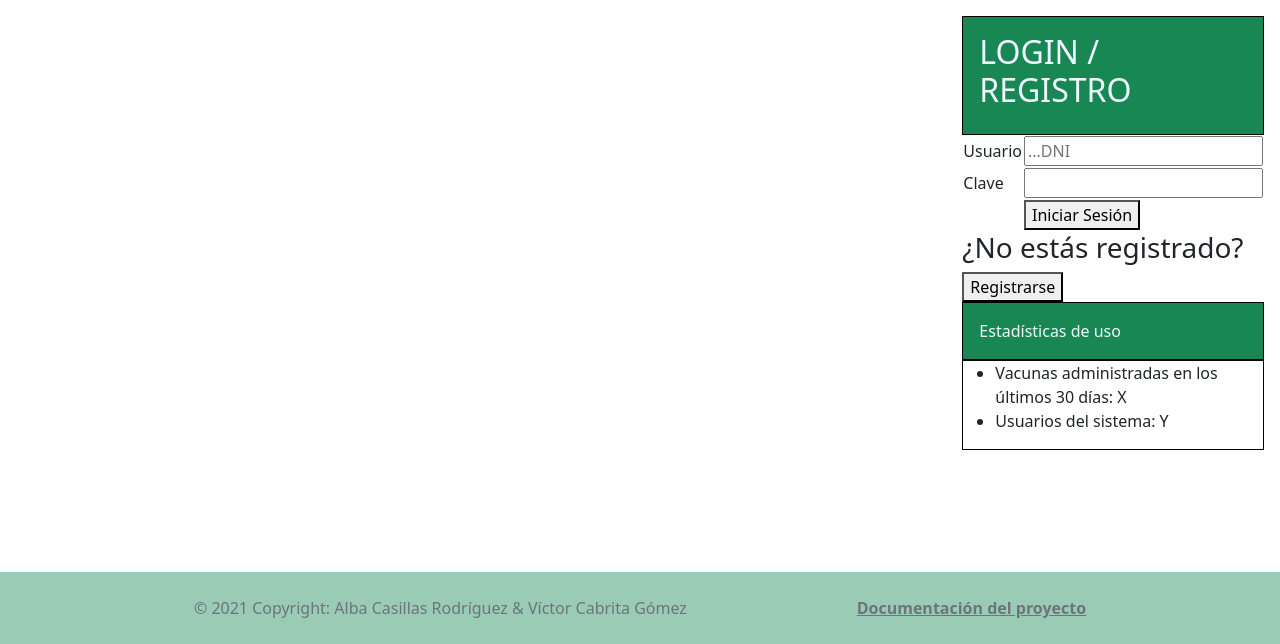
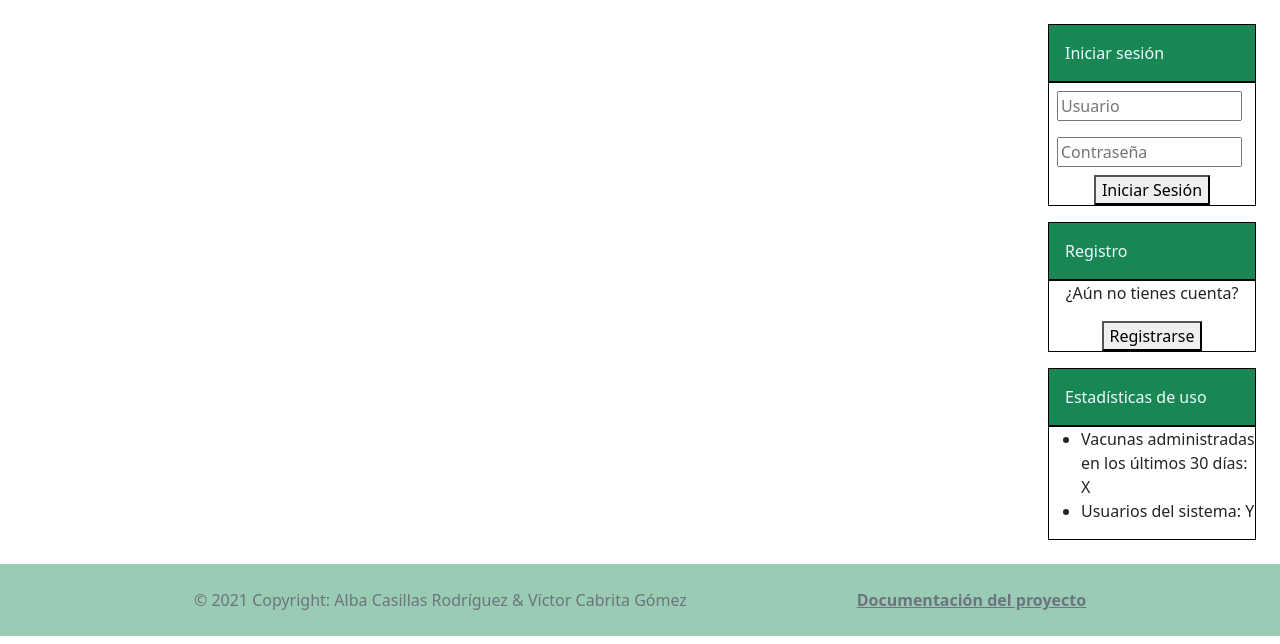
Before and after one commit to CasillasAlba/Proyecto_TW, a PHP site: page / in a window 1280 px wide. Shown: the part 156-800 px from the top of the page. Run offline with PHP 8.4, Linux system fonts and the light colour scheme.

Commit message:
change login style

```diff
--- a/view/css/styles.css
+++ b/view/css/styles.css
@@ -1,5 +1,5 @@
-header{
-  background-color: #F7F7F7;
+header {
+  background-color: #f7f7f7;
 }
 
 .content {
@@ -20,9 +20,13 @@ footer {
   background-color: #1987546f;
   display: flex;
   justify-content: space-evenly;
-  position: absolute;
+  position: relative;
   width: 100%;
   bottom: 0px;
+}
+
+.widget {
+  padding: 0.5em;
 }
 
 .widget > div {
@@ -31,7 +35,28 @@ footer {
   border-width: thin;
 }
 
+.widget > div:first-of-type {
+  height: 5%;
+  display: flex;
+  align-items: center;
+}
+
 .bar {
   color: aliceblue;
   padding: 1em;
 }
+
+form {
+  display: flex;
+  flex-direction: column;
+}
+
+form > input {
+  width: 90%;
+  margin: 0.5em;
+}
+
+form > button,
+p {
+  align-self: center;
+}
--- a/view/index_view.twig
+++ b/view/index_view.twig
@@ -51,7 +51,7 @@
         </main>
 
         <aside>
-            <section class="widget">
+            <section>
                     {% block login %}
                     {% endblock %}
             </section>
--- a/view/inicio.twig
+++ b/view/inicio.twig
@@ -4,36 +4,29 @@
 {% endblock %}
 
 {% block login %}
+    <section class="widget">
         <div class="bar bg-success .bg-gradient">
-        <h2 class="w-hdos">LOGIN / REGISTRO</h2>
+            <span>Iniciar sesión</span>
         </div>
 
-
+        <div>
             <form action="{{funciones('login.php')}}" method="POST">
-        <table>
-            <tr>
-                <td>Usuario</td>
-                <td><input type="text" name="usr" placeholder="...DNI"></td>
-            </tr>
-
-            <tr>
-                <td>Clave</td>
-                <td><input type="password" name="psw"></td>
-            </tr>
-
-            <tr>
-                <td></td>
-                <td>
+                <input type="text" name="usr" placeholder="Usuario"/>
+                <input type="password" name="psw" placeholder="Contraseña"/>
                 <input type="hidden" name="logueado" value="True"/>
                 <button class="form-button" type="submit">Iniciar Sesión</button>
-                </td>
-            </tr>
-        </table>
             </form>
-
-    <h3>¿No estás registrado?</h3>
+        </div>
+    </section>
+    <section class="widget">
+        <div class="bar bg-success .bg-gradient">
+            <span>Registro</span>
+        </div>
+        <div>
             <form action='index.php' method="POST">
+                <p>¿Aún no tienes cuenta?</p>
                 <button class="form-button" name="registar-visitante" type="submit">Registrarse</button>
             </form>
-
+        </div>
+    </section>
 {% endblock %}
```
Lines whose indentation alone changed are shown as unchanged.
